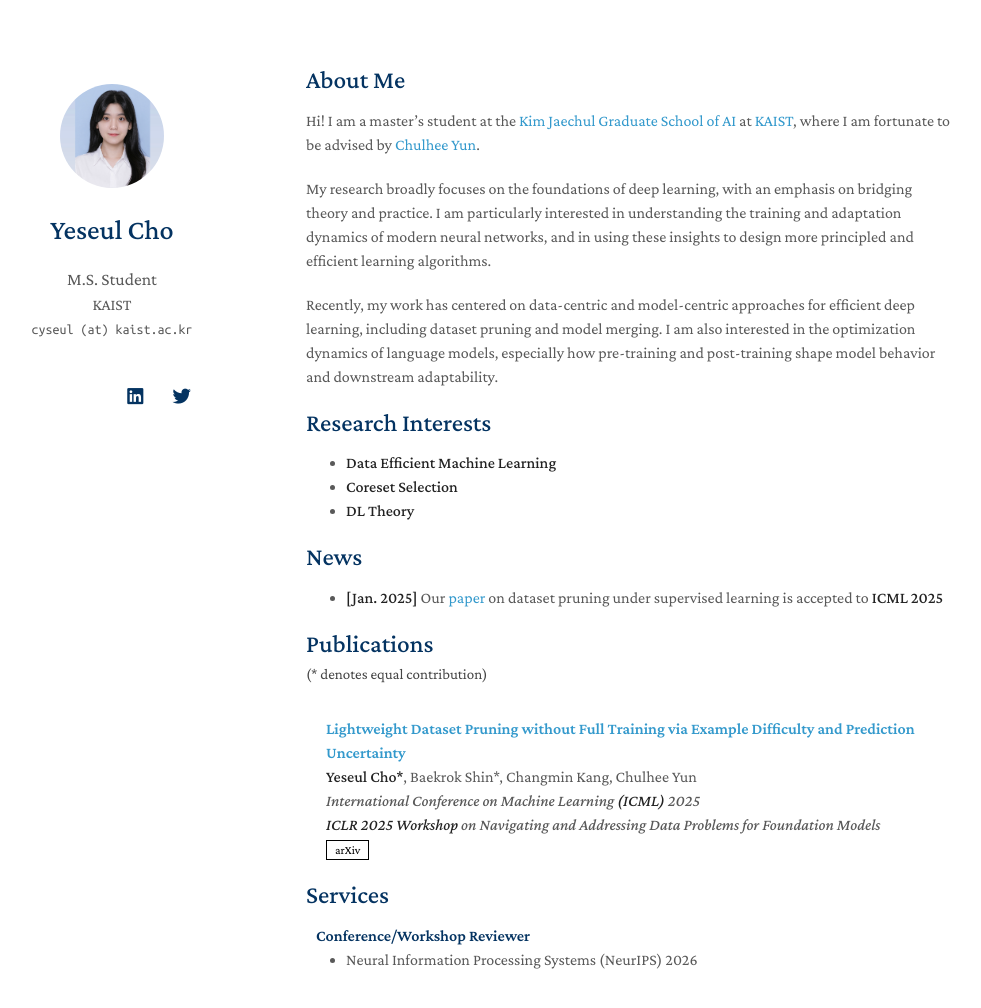
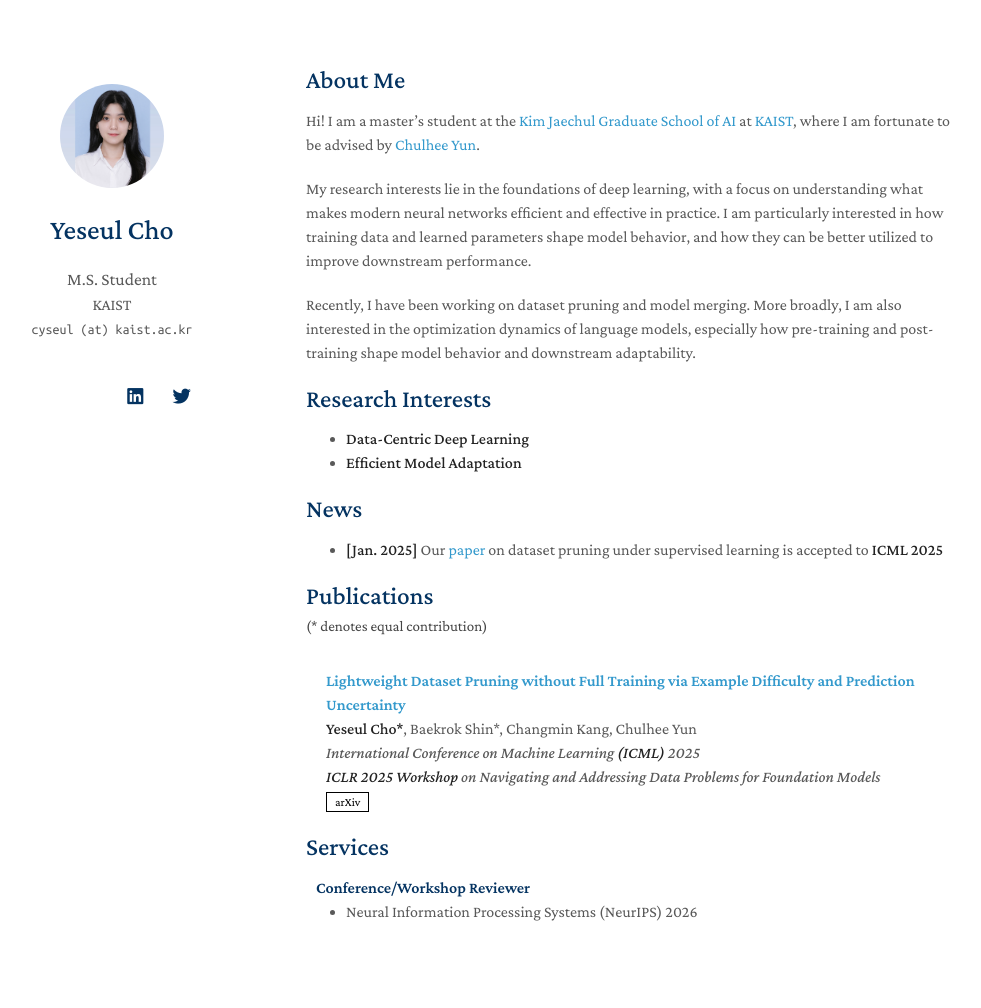
Before and after one commit to cyseul/cyseul.github.io, a Jekyll site: the page built from index.md, in a window 1280 px wide and 1051 px high. Shown: the top 1008 px of the window, without its empty margins (164-1145 px from the left). Built offline with Jekyll 4.4.1, drawn with Linux system fonts in a browser that asks for light colours; nearby versions of some CDN libraries; a style sheet for code colours, icons or effects is not loaded; our own code applies the rules of GitHub Pages for plain Markdown files.

Commit message:
Trigger Pages rebuild

```diff
--- a/index.md
+++ b/index.md
@@ -6,16 +6,15 @@ layout: homepage
 
 Hi! I am a master's student at the [Kim Jaechul Graduate School of AI](https://gsai.kaist.ac.kr/) at [KAIST](https://www.kaist.ac.kr/en/), where I am fortunate to be advised by [Chulhee Yun](https://chulheeyun.github.io/).
 
-My research broadly focuses on the foundations of deep learning, with an emphasis on bridging theory and practice. I am particularly interested in understanding the training and adaptation dynamics of modern neural networks, and in using these insights to design more principled and efficient learning algorithms.
+My research interests lie in the foundations of deep learning, with a focus on understanding what makes modern neural networks efficient and effective in practice. I am particularly interested in how training data and learned parameters shape model behavior, and how they can be better utilized to improve downstream performance.
 
-Recently, my work has centered on data-centric and model-centric approaches for efficient deep learning, including dataset pruning and model merging. I am also interested in the optimization dynamics of language models, especially how pre-training and post-training shape model behavior and downstream adaptability.
+Recently, I have been working on dataset pruning and model merging. More broadly, I am also interested in the optimization dynamics of language models, especially how pre-training and post-training shape model behavior and downstream adaptability.
 
 <!-- **Update:** Starting in Fall 2026, I will join [Stanford University](https://www.stanford.edu/) as a PhD student in [Computer Science](https://www.cs.stanford.edu/), supported by the Stanford School of Engineering Fellowship -->
 
 ## Research Interests
-- **Data Efficient Machine Learning**
-- **Coreset Selection**
-- **DL Theory**
+- **Data-Centric Deep Learning**
+- **Efficient Model Adaptation**
 
 ## News
 - **[Jan. 2025]** Our [paper](https://arxiv.org/abs/2502.06905) on dataset pruning under supervised learning is accepted to **ICML 2025**
```
